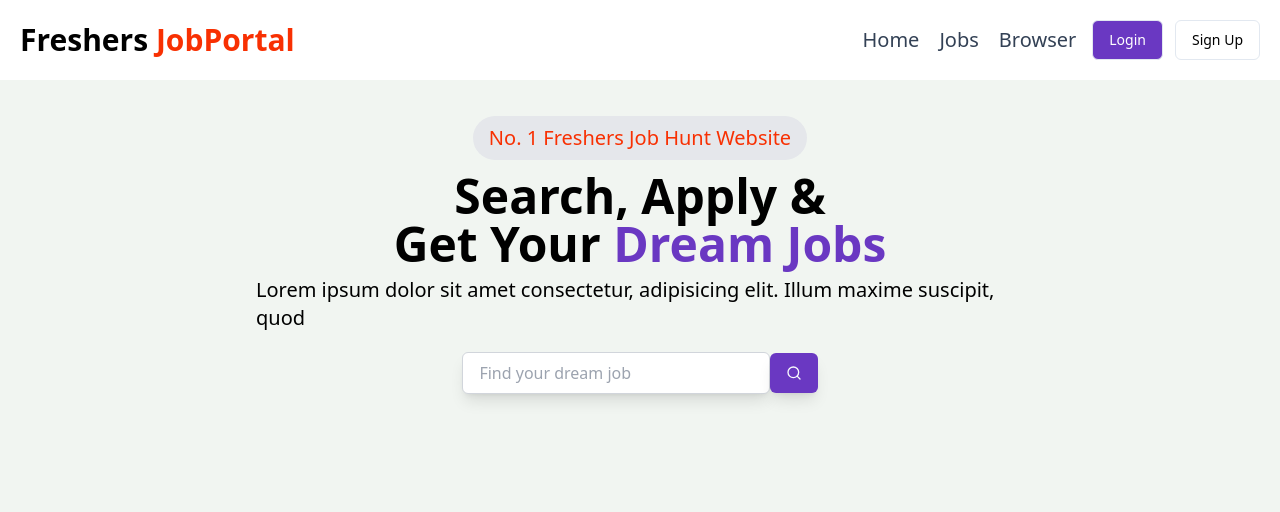
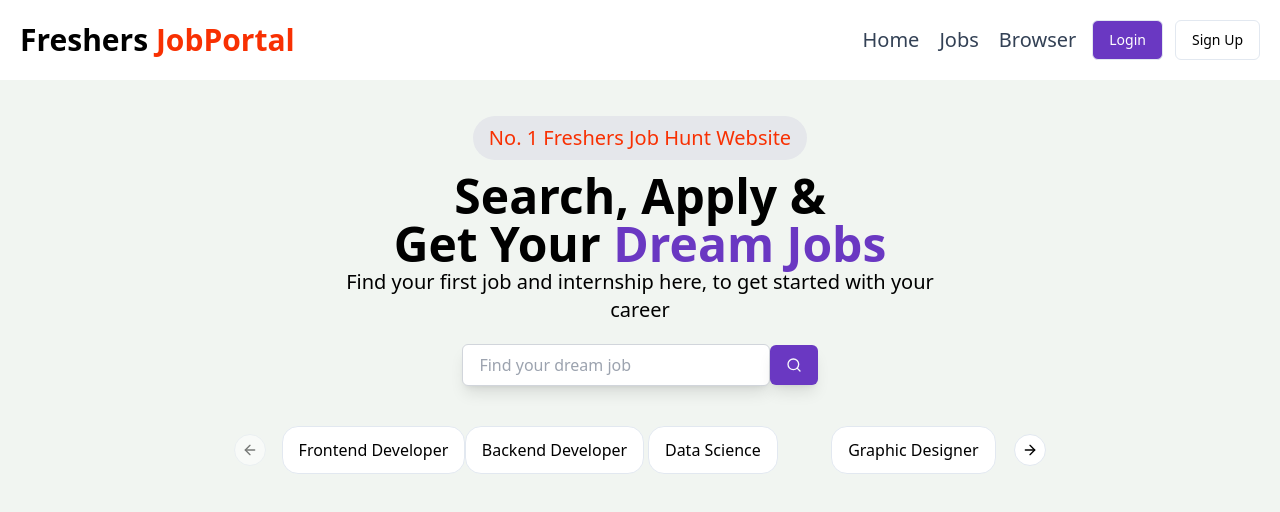
Before and after one commit to Ruhul4438/Freshers-Job-Portal, a React (Vite) app in the folder frontend/: page / in a window 1280 px wide. Shown: the top 512 px of the page. Built offline with nearby package versions, Linux system fonts and the light colour scheme.

Commit message:
created the categorycariousal section and did some changes in herosection

```diff
--- a/frontend/package.json
+++ b/frontend/package.json
@@ -19,6 +19,7 @@
     "axios": "^1.7.3",
     "class-variance-authority": "^0.7.0",
     "clsx": "^2.1.1",
+    "embla-carousel-react": "^8.1.8",
     "lucide-react": "^0.427.0",
     "next-themes": "^0.3.0",
     "react": "^18.3.1",
--- /dev/null
+++ b/frontend/src/components/CategoryCarousel.jsx
@@ -0,0 +1,40 @@
+import React from "react";
+import { Button } from "./ui/button";
+import {
+  Carousel,
+  CarouselContent,
+  CarouselItem,
+  CarouselNext,
+  CarouselPrevious,
+} from "./ui/carousel";
+const category = [
+  "Frontend Developer",
+  "Backend Developer",
+  "Data Science",
+  "Graphic Designer",
+  "Digital Marketing",
+  "FullStack Developer",
+];
+
+function CategoryCarousel() {
+  return (
+    <div>
+        <div className="flex justify-center items-center  w-full mt-10 sm:mt-15">
+        <Carousel className="w-[75%] sm:w-[60%] md:w-[60%] lg:w-[56%]   ">
+        <CarouselContent className=" ">
+          {category.map((cat, index) => (
+            <CarouselItem key={index} className="basis-2/2 md:basis-1/3 lg:basis-1/3 xl:basis-1/4 2xl:basis-1/5 ">
+              <Button variant="outline" className="  h-7 px-2 py-2 text-xs sm:h-10 sm:px-3 sm:py-2 sm:text-sm md:h-8 md:px-2 md:py-1 md:text-xs lg:h-12 lg:px-4 lg:py-2 lg:text-base rounded-2xl" >{cat}</Button>
+            </CarouselItem>
+          ))}
+        </CarouselContent>
+        <CarouselPrevious />
+        <CarouselNext />
+      </Carousel>
+        </div>
+
+    </div>
+  );
+}
+
+export default CategoryCarousel;
--- a/frontend/src/components/HeroSection.jsx
+++ b/frontend/src/components/HeroSection.jsx
@@ -16,24 +16,29 @@
           </h1>
         </div>
       </div>
-      <div className="w-[70%] text-sm sm:w-[50%] md:w-[70%] xl:w-[60%] sm:text-xl mx-auto mt-2   ">
-        <p className="">
-          Lorem ipsum dolor sit amet consectetur, adipisicing elit. Illum maxime
-          suscipit, quod
-        </p>
-      </div>
+
+      <div className="w-full sm:text-xl text-sm flex justify-center">
+  <p className="text-center w-[70%] sm:w-[75%] md:w-[60%] lg:w-[50%]">
+    Find your first job and internship here, to get started with your career
+  </p>
+</div>
       <div className='flex items-center justify-center w-full'>
   <div className='flex items-center justify-center w-full sm:w-[75%] md:w-[50%] lg:w-[40%] mt-5 '>
     <input
       type="text"
       placeholder='Find your dream job'
-      className='w-[45%] sm:w-[60%] px-4 py-2 border border-gray-300 rounded-md shadow-lg'
+      className=' w-[45%] sm:w-[60%] px-4 py-2 border border-gray-300 rounded-md shadow-lg'
     />
     <Button className='rounded-md w-11 sm:w-12 bg-[#6A38C2] shadow-lg'>
       <Search className="w-[105%]" />
     </Button>
   </div>
 </div>
+
+
+
+
+
     </div>
   );
 }
--- a/frontend/src/components/Home.jsx
+++ b/frontend/src/components/Home.jsx
@@ -1,12 +1,14 @@
 import React from 'react'
 import Navbar from './shared/Navbar'
 import HeroSection from './HeroSection'
+import CategoryCarousel from './CategoryCarousel'
 
 function Home() {
   return (
     <div>
         <Navbar/>
         <HeroSection/>
+        <CategoryCarousel/>
     </div>
   )
 }
--- /dev/null
+++ b/frontend/src/components/ui/carousel.jsx
@@ -0,0 +1,193 @@
+import * as React from "react"
+import useEmblaCarousel from "embla-carousel-react";
+import { ArrowLeft, ArrowRight } from "lucide-react"
+
+import { cn } from "@/lib/utils"
+import { Button } from "@/components/ui/button"
+
+const CarouselContext = React.createContext(null)
+
+function useCarousel() {
+  const context = React.useContext(CarouselContext)
+
+  if (!context) {
+    throw new Error("useCarousel must be used within a <Carousel />")
+  }
+
+  return context
+}
+
+const Carousel = React.forwardRef((
+  {
+    orientation = "horizontal",
+    opts,
+    setApi,
+    plugins,
+    className,
+    children,
+    ...props
+  },
+  ref
+) => {
+  const [carouselRef, api] = useEmblaCarousel({
+    ...opts,
+    axis: orientation === "horizontal" ? "x" : "y",
+  }, plugins)
+  const [canScrollPrev, setCanScrollPrev] = React.useState(false)
+  const [canScrollNext, setCanScrollNext] = React.useState(false)
+
+  const onSelect = React.useCallback((api) => {
+    if (!api) {
+      return
+    }
+
+    setCanScrollPrev(api.canScrollPrev())
+    setCanScrollNext(api.canScrollNext())
+  }, [])
+
+  const scrollPrev = React.useCallback(() => {
+    api?.scrollPrev()
+  }, [api])
+
+  const scrollNext = React.useCallback(() => {
+    api?.scrollNext()
+  }, [api])
+
+  const handleKeyDown = React.useCallback((event) => {
+    if (event.key === "ArrowLeft") {
+      event.preventDefault()
+      scrollPrev()
+    } else if (event.key === "ArrowRight") {
+      event.preventDefault()
+      scrollNext()
+    }
+  }, [scrollPrev, scrollNext])
+
+  React.useEffect(() => {
+    if (!api || !setApi) {
+      return
+    }
+
+    setApi(api)
+  }, [api, setApi])
+
+  React.useEffect(() => {
+    if (!api) {
+      return
+    }
+
+    onSelect(api)
+    api.on("reInit", onSelect)
+    api.on("select", onSelect)
+
+    return () => {
+      api?.off("select", onSelect)
+    };
+  }, [api, onSelect])
+
+  return (
+    (<CarouselContext.Provider
+      value={{
+        carouselRef,
+        api: api,
+        opts,
+        orientation:
+          orientation || (opts?.axis === "y" ? "vertical" : "horizontal"),
+        scrollPrev,
+        scrollNext,
+        canScrollPrev,
+        canScrollNext,
+      }}>
+      <div
+        ref={ref}
+        onKeyDownCapture={handleKeyDown}
+        className={cn("relative", className)}
+        role="region"
+        aria-roledescription="carousel"
+        {...props}>
+        {children}
+      </div>
+    </CarouselContext.Provider>)
+  );
+})
+Carousel.displayName = "Carousel"
+
+const CarouselContent = React.forwardRef(({ className, ...props }, ref) => {
+  const { carouselRef, orientation } = useCarousel()
+
+  return (
+    (<div ref={carouselRef} className="overflow-hidden">
+      <div
+        ref={ref}
+        className={cn(
+          "flex",
+          orientation === "horizontal" ? "-ml-4" : "-mt-4 flex-col",
+          className
+        )}
+        {...props} />
+    </div>)
+  );
+})
+CarouselContent.displayName = "CarouselContent"
+
+const CarouselItem = React.forwardRef(({ className, ...props }, ref) => {
+  const { orientation } = useCarousel()
+
+  return (
+    (<div
+      ref={ref}
+      role="group"
+      aria-roledescription="slide"
+      className={cn(
+        "min-w-0 shrink-0 grow-0 basis-full",
+        orientation === "horizontal" ? "pl-4" : "pt-4",
+        className
+      )}
+      {...props} />)
+  );
+})
+CarouselItem.displayName = "CarouselItem"
+
+const CarouselPrevious = React.forwardRef(({ className, variant = "outline", size = "icon", ...props }, ref) => {
+  const { orientation, scrollPrev, canScrollPrev } = useCarousel()
+
+  return (
+    (<Button
+      ref={ref}
+      variant={variant}
+      size={size}
+      className={cn("absolute  h-8 w-8 rounded-full", orientation === "horizontal"
+        ? "-left-12 top-1/2 -translate-y-1/2"
+        : "-top-12 left-1/2 -translate-x-1/2 rotate-90", className)}
+      disabled={!canScrollPrev}
+      onClick={scrollPrev}
+      {...props}>
+      <ArrowLeft className="h-4 w-4" />
+      <span className="sr-only">Previous slide</span>
+    </Button>)
+  );
+})
+CarouselPrevious.displayName = "CarouselPrevious"
+
+const CarouselNext = React.forwardRef(({ className, variant = "outline", size = "icon", ...props }, ref) => {
+  const { orientation, scrollNext, canScrollNext } = useCarousel()
+
+  return (
+    (<Button
+      ref={ref}
+      variant={variant}
+      size={size}
+      className={cn("absolute h-8 w-8 rounded-full", orientation === "horizontal"
+        ? "-right-12 top-1/2 -translate-y-1/2"
+        : "-bottom-12 left-1/2 -translate-x-1/2 rotate-90", className)}
+      disabled={!canScrollNext}
+      onClick={scrollNext}
+      {...props}>
+      <ArrowRight className="h-4 w-4" />
+      <span className="sr-only">Next slide</span>
+    </Button>)
+  );
+})
+CarouselNext.displayName = "CarouselNext"
+
+export { Carousel, CarouselContent, CarouselItem, CarouselPrevious, CarouselNext };
```
Also changed, not shown: 1 other file (tests, documents, lock files or other folders).
